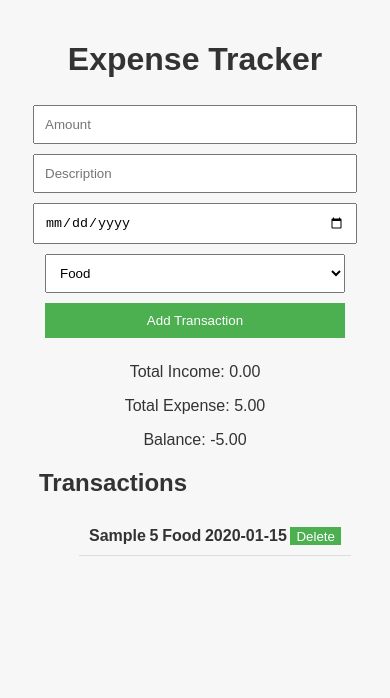
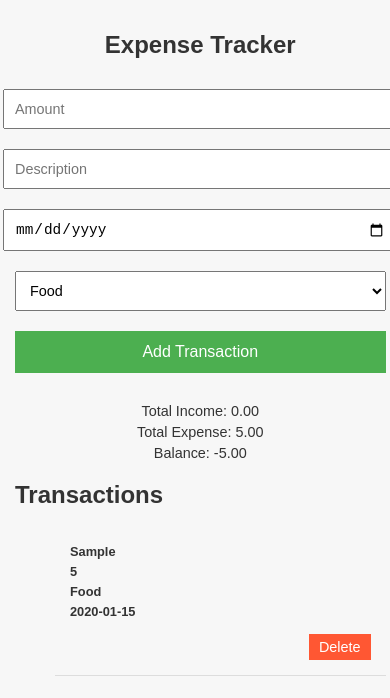
Before and after one commit to ssuraj2504/expense_tracker, a plain HTML site: page index.html in a window 390 px wide. Both pictures are taken after typing "5", "Sample", "2020-01-15" into the empty fields and a click on the button "Add Transaction". Drawn offline with Linux system fonts and the light colour scheme.

Commit message:
main
Version 2.0

```diff
--- a/styles.css
+++ b/styles.css
@@ -1,21 +1,28 @@
+/* General styles for body and container */
 body {
     font-family: Arial, sans-serif;
     background-color: #f7f7f7;
     color: #333;
     margin: 0;
     padding: 0;
+    box-sizing: border-box;
 }
 
 .container {
     width: 80%;
     margin: auto;
     padding: 20px;
+    max-width: 1000px;  /* Limit the max width */
 }
 
+/* Header styling */
 h1 {
     text-align: center;
+    font-size: 2rem;
+    margin-bottom: 20px;
 }
 
+/* Form styling */
 form {
     display: flex;
     flex-direction: column;
@@ -23,29 +30,48 @@ form {
     margin-bottom: 20px;
 }
 
-form input, form select, form button {
+form input,
+form select,
+form button {
     padding: 10px;
-    margin: 5px;
+    margin: 10px;
     width: 100%;
-    max-width: 300px;
+    max-width: 350px; /* Limit the width for form inputs */
+    font-size: 1rem;
 }
 
-button {
+form input[type="number"],
+form input[type="text"],
+form input[type="date"],
+form select {
+    width: 100%;
+}
+
+form button {
     background-color: #4CAF50;
     color: white;
     border: none;
     cursor: pointer;
+    font-size: 1rem;
+    transition: background-color 0.3s;
 }
 
-button:hover {
+form button:hover {
     background-color: #45a049;
 }
 
+/* Summary Section */
 #summary {
     text-align: center;
     margin: 20px 0;
+    font-size: 1.1rem;
 }
 
+#summary p {
+    margin: 5px 0;
+}
+
+/* Transactions List */
 #transactions-list {
     margin-top: 20px;
 }
@@ -55,8 +81,100 @@ button:hover {
     justify-content: space-between;
     padding: 10px;
     border-bottom: 1px solid #ddd;
+    font-size: 1rem;
 }
 
 #transaction-list li span {
     font-weight: bold;
 }
+
+#transaction-list li button {
+    background-color: #FF5733;
+    color: white;
+    border: none;
+    cursor: pointer;
+    padding: 5px 10px;
+    font-size: 0.9rem;
+}
+
+#transaction-list li button:hover {
+    background-color: #e04a29;
+}
+
+/* Responsive Layout using Media Queries */
+@media (max-width: 768px) {
+    h1 {
+        font-size: 1.8rem;
+    }
+
+    form input,
+    form select,
+    form button {
+        width: 100%;  /* Allow form elements to take full width on smaller screens */
+        max-width: 100%;
+        font-size: 1rem;
+    }
+
+    #summary {
+        font-size: 1rem;
+    }
+
+    #transaction-list li {
+        font-size: 0.9rem;
+        flex-direction: column;
+        text-align: left;
+        padding: 15px;
+    }
+
+    #transaction-list li span {
+        margin-bottom: 5px;
+    }
+
+    #transaction-list li button {
+        align-self: flex-end;
+        margin-top: 10px;
+    }
+
+    /* Add some padding to the container */
+    .container {
+        padding: 15px;
+    }
+
+    /* Reduce chart size for smaller screens */
+    canvas#chart {
+        width: 100% !important;
+        max-width: 500px;
+        height: auto;
+    }
+}
+
+/* Mobile-friendly styles for even smaller screens (phones) */
+@media (max-width: 480px) {
+    h1 {
+        font-size: 1.5rem;
+    }
+
+    form button {
+        padding: 12px 20px;
+    }
+
+    #summary {
+        font-size: 0.9rem;
+    }
+
+    /* Smaller font size for transactions list */
+    #transaction-list li {
+        font-size: 0.8rem;
+    }
+
+    /* Make sure form fields take full width on small screens */
+    form input,
+    form select {
+        font-size: 0.9rem;
+    }
+
+    /* Reduce the max width of the container for extra small screens */
+    .container {
+        width: 95%;
+    }
+}
```
